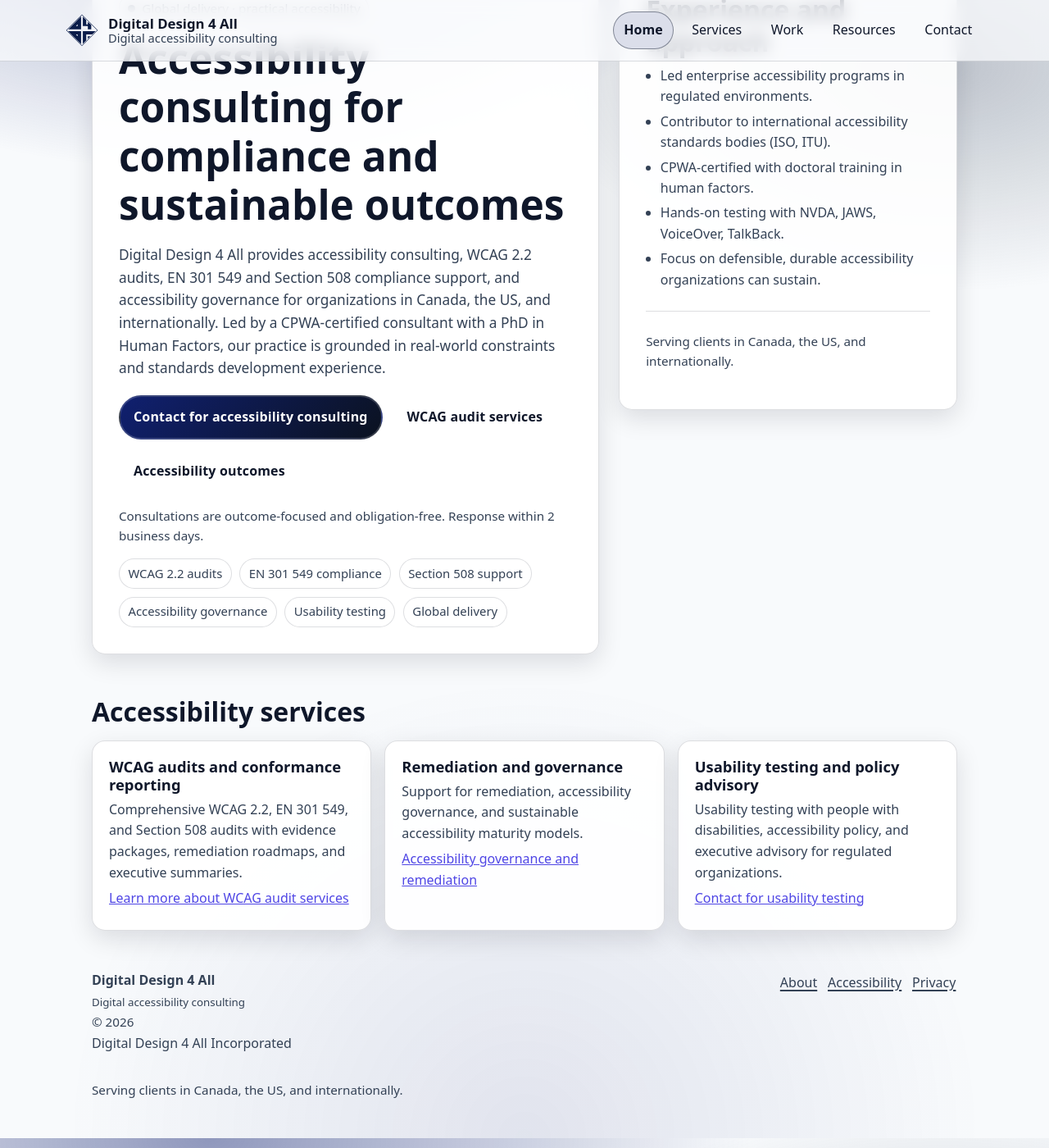
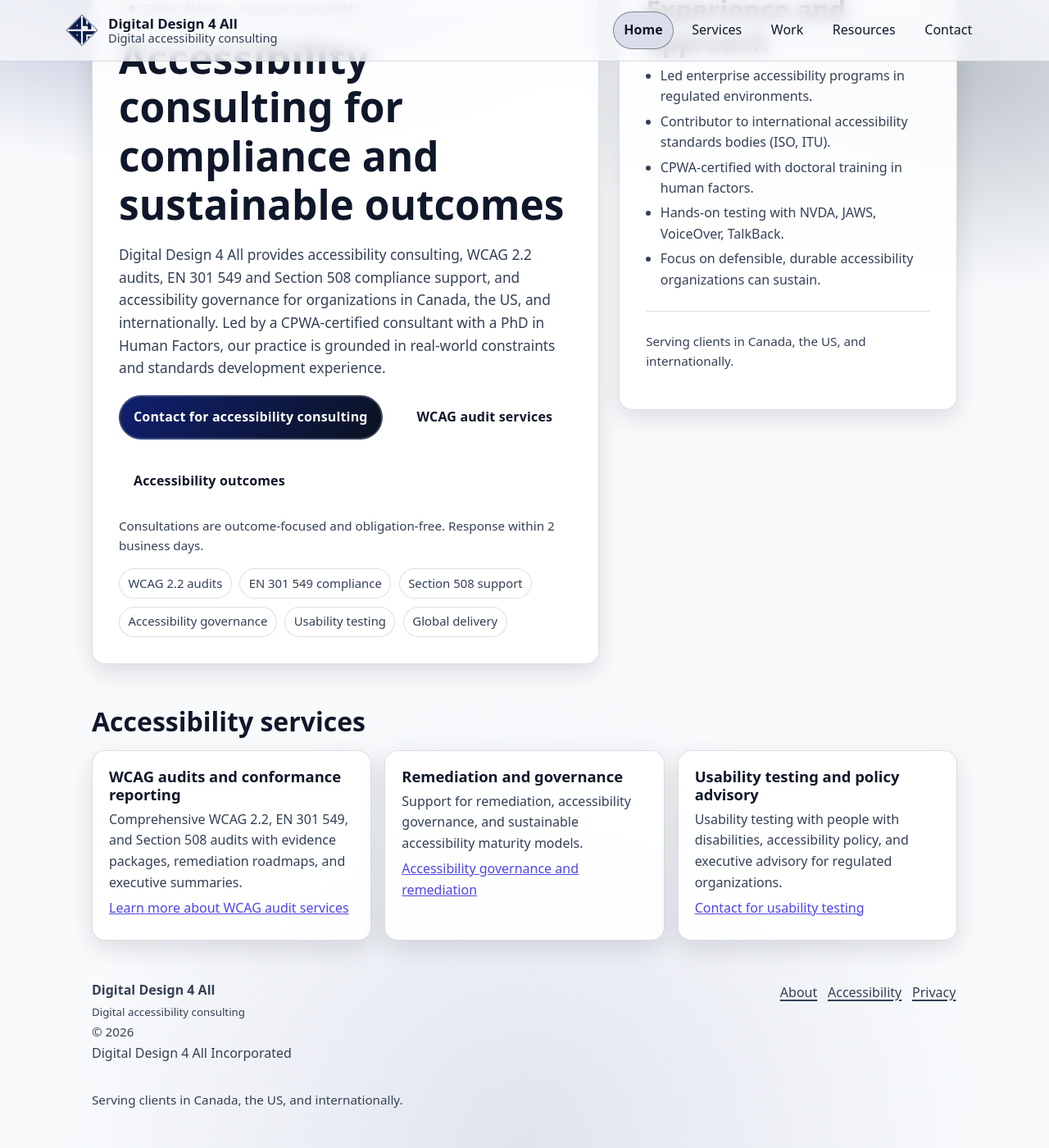
Before and after one commit to dd4a/site, a Jekyll site: the page built from index.html, in a window 1280 px wide and 1400 px high, scrolled down 150 px. Shown: the whole window at 82% size. Built offline with Jekyll 4.4.1, drawn with Linux system fonts in a browser that asks for light colours.

Commit message:
Fix local a11y test: build with empty baseurl so CSS resolves
http-server serves _site/ at root, but baseurl:/site baked into
asset paths caused 404s — styles never loaded, axe measured
unstyled elements. Building with --baseurl '' fixes path resolution.

Also increase .actions gap from 0.75rem to 1.5rem (12px to 24px)
to satisfy WCAG 2.5.8 target spacing between adjacent buttons.

```diff
--- a/assets/css/styles.css
+++ b/assets/css/styles.css
@@ -363,7 +363,7 @@
   padding: 0;
   display: flex;
   flex-wrap: wrap;
-  gap: .75rem;
+  gap: 1.5rem;
 /*  margin-top: 1.2rem; */
 }
 
```
Also changed, not shown: 1 other file.
